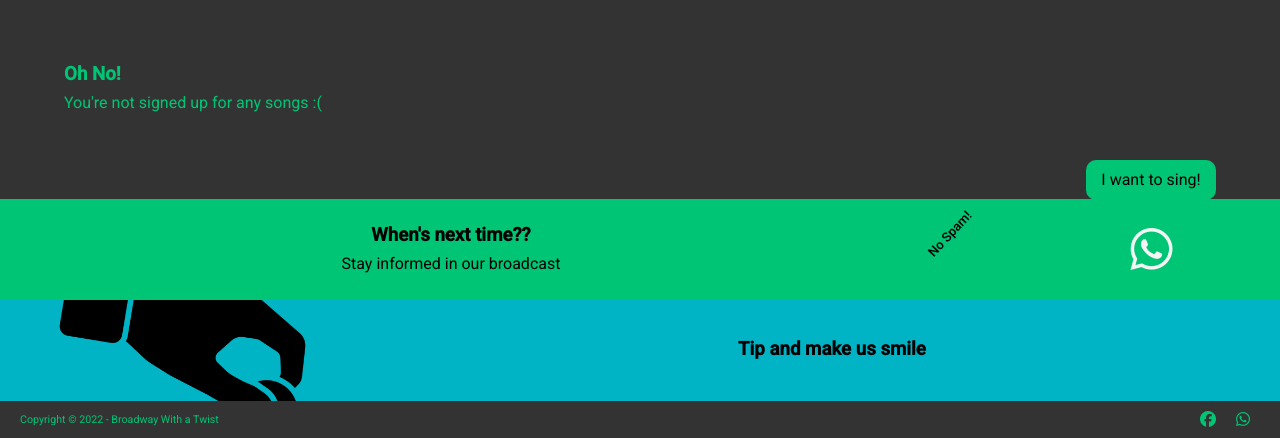
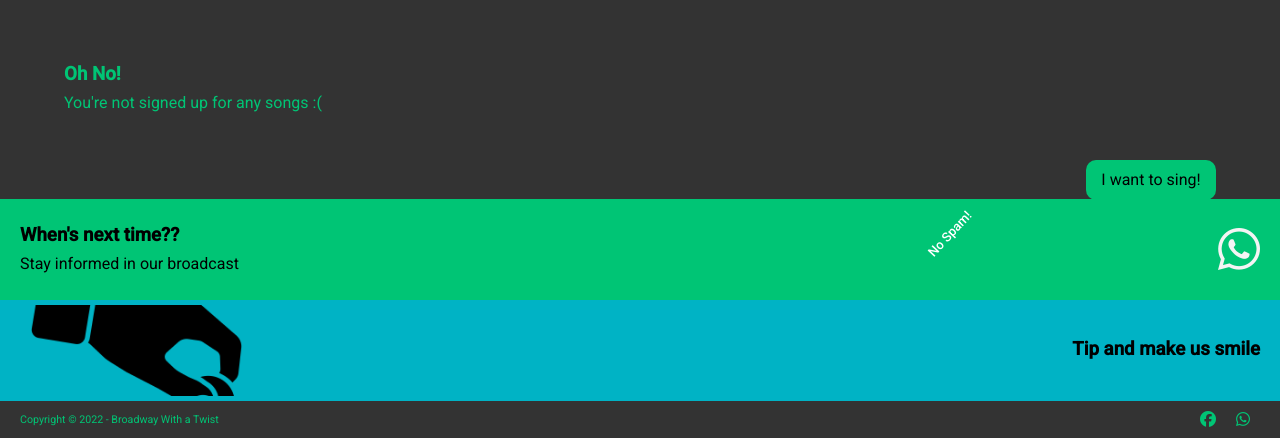
Before and after one commit to alonaviv/twist, a Django app: page /home in a window 1280 px wide. Shown: the part 483-921 px from the top of the page. Run offline with Django 3.2, Linux system fonts and the light colour scheme; the visitor is signed in with stand-in values (Sample User, id 1); data that the repository does not hold is empty; some libraries are stand-ins or nearby versions; some web fonts are replaced.

Commit message:
Straighten home page

```diff
--- a/song_signup/static/css/main.css
+++ b/song_signup/static/css/main.css
@@ -13,7 +13,8 @@
   display: flex;
   justify-content: space-around;
   width: 100%;
-  height: 100%; }
+  height: 100%;
+  padding: 5rem 10rem; }
   .flex-card .row.reverse {
     flex-direction: row-reverse; }
 
@@ -502,8 +503,7 @@ nav {
 
 #whatsapp {
   height: 11vh;
-  position: relative;
-  padding: 5rem 10rem; }
+  position: relative; }
   #whatsapp .larger {
     width: 70%; }
   #whatsapp .smaller {
@@ -513,14 +513,11 @@ nav {
   #whatsapp .column-1 {
     display: flex;
     flex-direction: column;
-    justify-content: center;
-    align-items: center;
-    text-align: center; }
+    justify-content: center; }
   #whatsapp .column-2 {
     display: flex;
-    justify-content: center;
-    align-items: center;
-    padding-left: 40%; }
+    justify-content: flex-end;
+    align-items: center; }
     #whatsapp .column-2 #no-spam {
       position: absolute;
       left: 72%;
@@ -528,7 +525,8 @@ nav {
       z-index: 10;
       font-size: 13rem;
       transform: rotate(-47deg);
-      font-weight: 500; }
+      font-weight: 500;
+      color: #fff; }
 
 #tip-us {
   height: 11vh; }
@@ -538,9 +536,8 @@ nav {
     width: 30%; }
   #tip-us .column-1 {
     display: flex;
-    justify-content: center;
-    align-items: center;
-    text-align: center; }
+    justify-content: flex-end;
+    align-items: center; }
   #tip-us .column-2 {
     display: flex;
     justify-items: center;
@@ -548,8 +545,7 @@ nav {
     #tip-us .column-2 img {
       object-fit: cover;
       height: auto;
-      width: 75%;
-      margin-left: 10%; }
+      width: 65%; }
 
 #song-added {
   display: flex;
--- a/song_signup/static/scss/_home.scss
+++ b/song_signup/static/scss/_home.scss
@@ -131,7 +131,7 @@
 #whatsapp {
   height: $wa-banner-height;
   position: relative;
-  padding: 5rem 10rem;
+
 
   .larger {
     width: 70%;
@@ -147,15 +147,12 @@
     display: flex;
     flex-direction: column;
     justify-content: center;
-    align-items: center;
-    text-align: center;
   }
 
   .column-2 {
     display: flex;
-    justify-content: center;
+    justify-content: flex-end;
     align-items: center;
-    padding-left: 40%;
 
     #no-spam {
       position: absolute;
@@ -165,6 +162,7 @@
       font-size: 13rem;
       transform: rotate(-47deg);
       font-weight: 500;
+      color: #fff;
     }
   }
 }
@@ -180,9 +178,8 @@
 
   .column-1 {
     display: flex;
-    justify-content: center;
+    justify-content: flex-end;
     align-items: center;
-    text-align: center;
   }
 
   .column-2 {
@@ -193,8 +190,7 @@
     img {
       object-fit: cover;
       height: auto;
-      width: 75%;
-      margin-left: 10%;
+      width: 65%;
     }
   }
 }
--- a/song_signup/static/scss/_utils.scss
+++ b/song_signup/static/scss/_utils.scss
@@ -26,6 +26,7 @@
     justify-content: space-around;
     width: 100%;
     height: 100%;
+    padding: 5rem 10rem;
 
     &.reverse {
       flex-direction: row-reverse;
```
